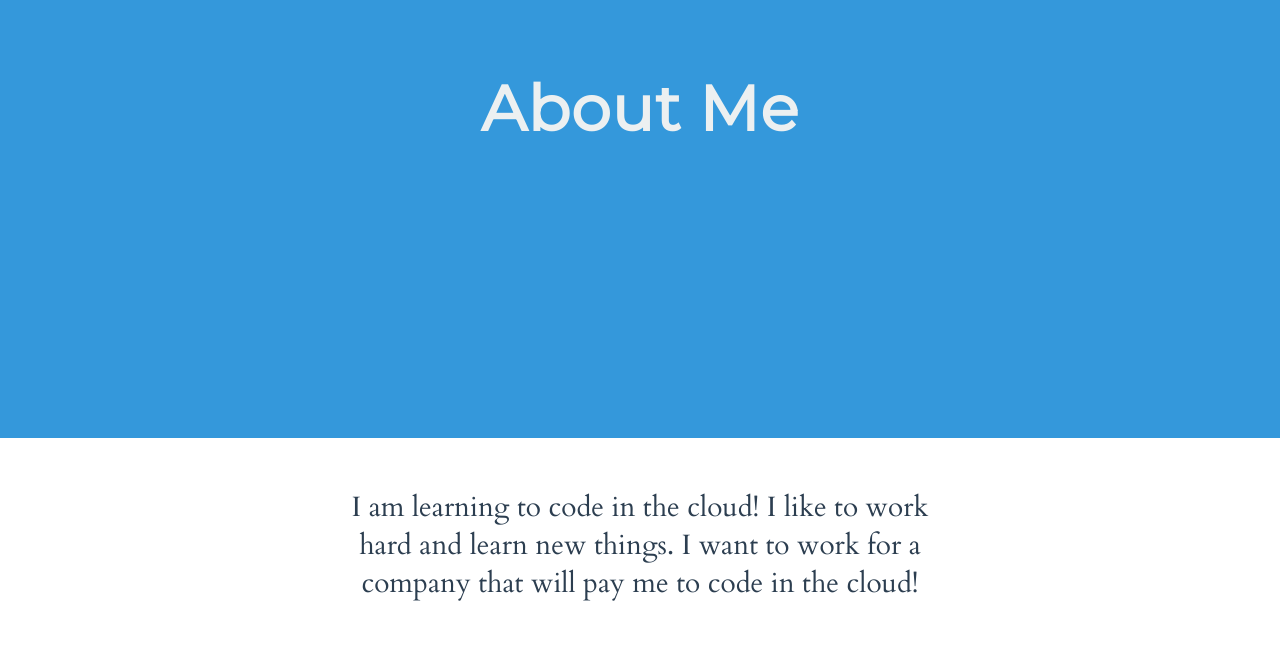
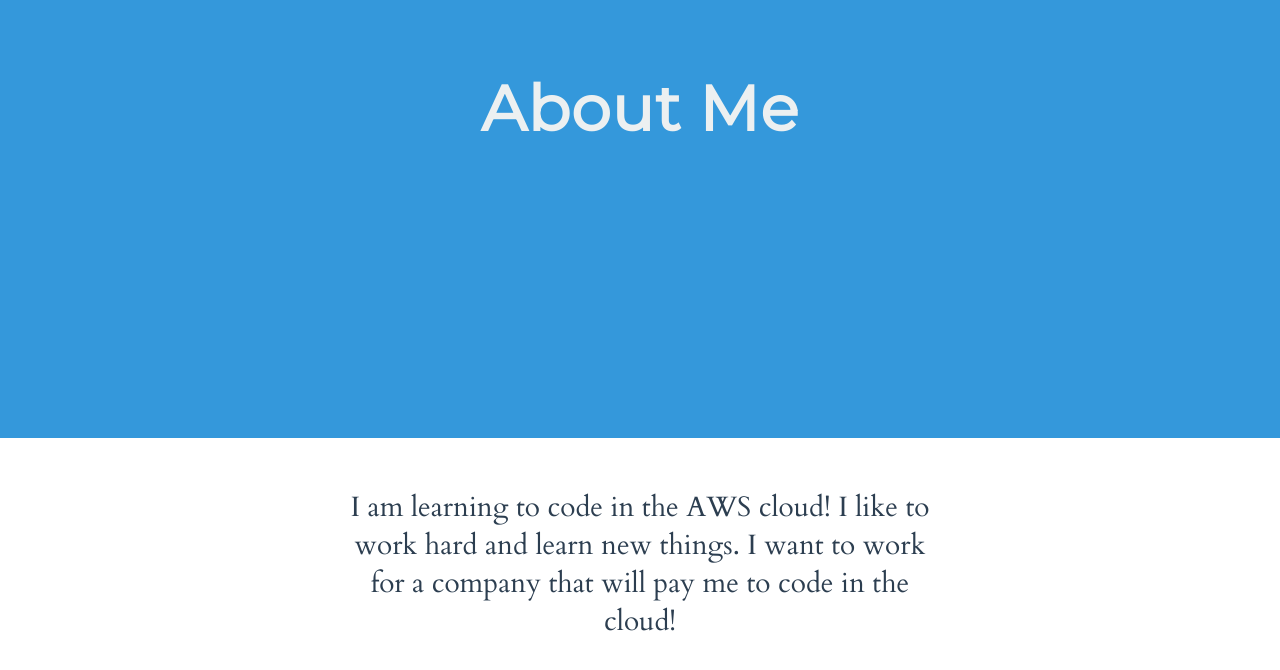
Before and after one commit to PreskoFan/my-portfolio, a plain HTML site: page index.html in a window 1280 px wide. Shown: the part 1670-2340 px from the top of the page. Drawn offline with Linux system fonts and the light colour scheme.

Commit message:
Update index.html

```diff
--- a/index.html
+++ b/index.html
@@ -115,7 +115,7 @@
 
     <section class="section section--alignCentered section--description">
       <p class="color--darkgrey section__description">
-        I am learning to code in the cloud! I like to work hard and learn new things.
+        I am learning to code in the AWS cloud! I like to work hard and learn new things.
         I want to work for a company that will pay me to code in the cloud!
       </p>
 
```
